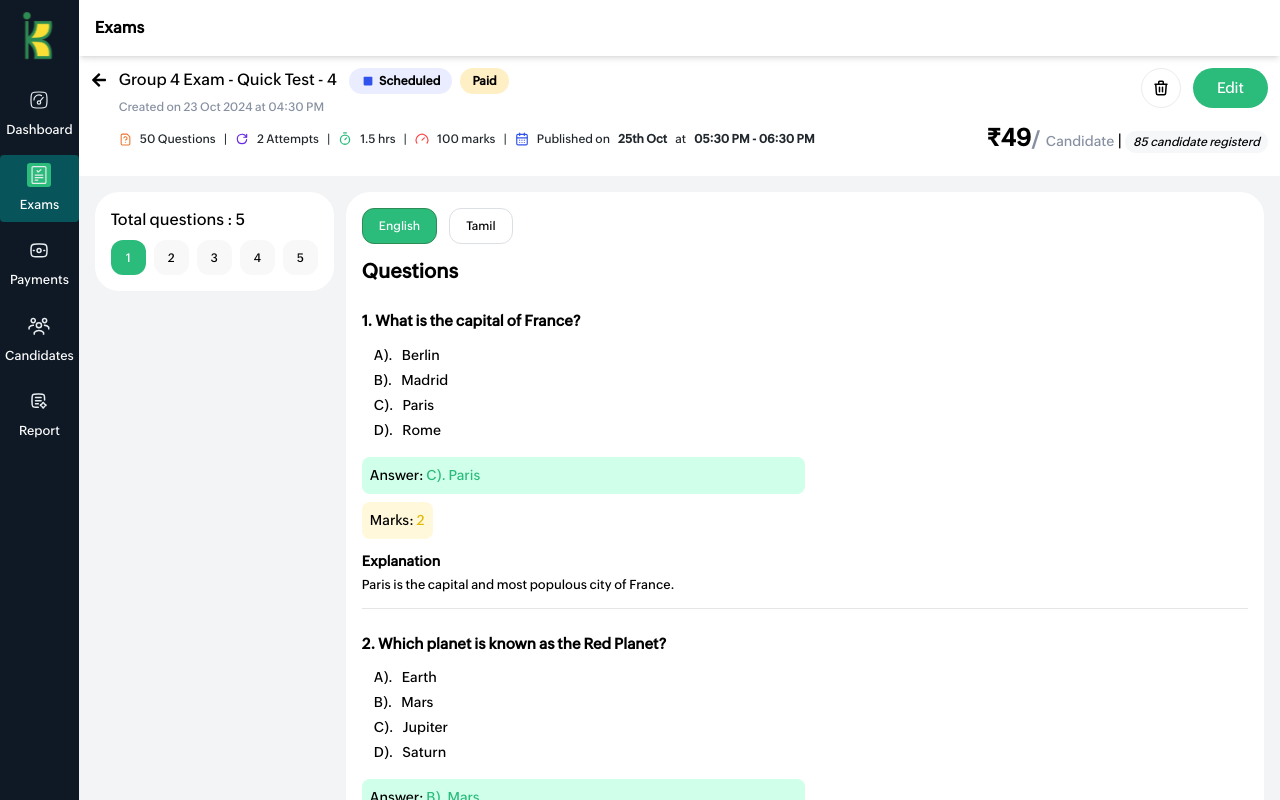
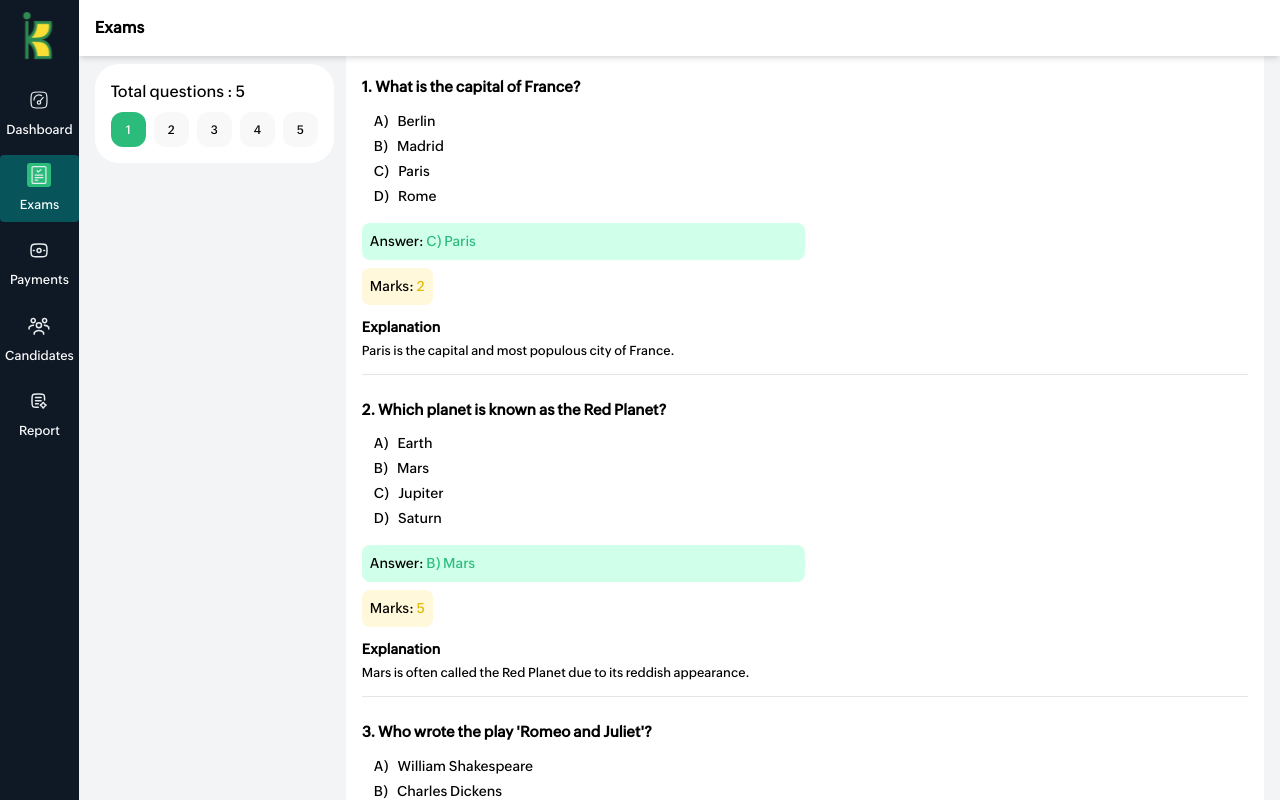
Before and after one commit to ibhaudur/kasadara-kal-admin, a React (Vite) app: page /exams/view/1 in a window 1280 px wide. Built offline with nearby package versions, Linux system fonts and the light colour scheme.

Commit message:
scroll to questions

```diff
--- a/src/pages/dashboard/index.tsx
+++ b/src/pages/dashboard/index.tsx
@@ -1,13 +1,28 @@
 import React, { useEffect } from "react";
 import { useDispatch } from "react-redux";
 import { changeHeader } from "../../store/slice/headerSlice";
-
+import avt from "../../../public/images/dashboard.svg";
 const Dashboard: React.FC = () => {
   const dispatch = useDispatch();
   useEffect(() => {
     dispatch(changeHeader("Dashboard"));
   }, []);
-  return <div>Dashboard</div>;
+  return (
+    <section className="p-4">
+      <div className="rounded-[16px] flex justify-between items-center bg-white p-3">
+        <div>
+          <h5 className="text-[24px] font-medium">
+            Welcome back <b>Jeason Statham !</b>
+          </h5>
+          <small className="text-[#8790A1] text-[15px]">
+            You have earned 54% profit more than last month which is great
+            thing.{" "}
+          </small>
+        </div>
+        <img src={avt} alt="icon" />
+      </div>
+    </section>
+  );
 };
 
 export default Dashboard;
--- a/src/pages/exams/pages/viewExam/component/QuestionsList.tsx
+++ b/src/pages/exams/pages/viewExam/component/QuestionsList.tsx
@@ -1,16 +1,27 @@
-import React, { useState } from "react";
+import React, { useState, useEffect, useRef } from "react";
 import { QuestionItem } from "../../../../../types/pages.types";
 
 type QuestionsListProps = {
   questions: QuestionItem[];
+  select: number;
 };
 
-const QuestionsList: React.FC<QuestionsListProps> = ({ questions }) => {
+const QuestionsList: React.FC<QuestionsListProps> = ({ questions, select }) => {
   const [language, setLanguage] = useState<"English" | "Tamil">("English");
+
+  const questionRefs = useRef<{ [key: number]: HTMLDivElement | null }>({});
+
+  useEffect(() => {
+    if (select && questionRefs.current[select]) {
+      questionRefs.current[select]?.scrollIntoView({
+        behavior: "smooth",
+        block: "start",
+      });
+    }
+  }, [select]);
 
   return (
     <React.Fragment>
-      {/* Language Toggle */}
       <ul className="p-0 flex gap-3">
         {(["English", "Tamil"] as const).map((item) => (
           <li
@@ -26,8 +37,6 @@ const QuestionsList: React.FC<QuestionsListProps> = ({ questions }) => {
           </li>
         ))}
       </ul>
-
-      {/* Questions */}
       <div>
         <h5 className="text-[20px] font-semibold mt-3">Questions</h5>
         {questions.map((item) => {
@@ -36,41 +45,33 @@ const QuestionsList: React.FC<QuestionsListProps> = ({ questions }) => {
 
           return (
             <div
+              ref={(el) => {
+                questionRefs.current[item.id] = el;
+              }}
               key={item.id}
-              className="my-3 border-b border-b-[#E5E5E5] py-3 last:border-b-0"
+              className="my-3 border-b border-b-[#E5E5E5] py-3 last:border-b-0 scroll-mt-16"
             >
-              {/* Question */}
               <p className="font-bold text-[15px]">
                 {item.id}. {q.question}
               </p>
-
-              {/* Options */}
               <ul className="p-3">
                 {(["A", "B", "C", "D"] as const).map((key) => (
                   <li key={key} className="mb-1 text-[14px] font-light">
-                    {key}
-                    {")"}. &nbsp; {q.options[key]}
+                    {key}) &nbsp; {q.options[key]}
                   </li>
                 ))}
               </ul>
-
-              {/* Answer */}
               {q.answer && (
                 <p className="bg-[#D0FFEA] mb-2 p-2 rounded-[8px] text-[14px] w-[50%]">
                   Answer:{" "}
                   <span className="text-[#2BBC7C]">
-                    {answerKey}
-                    {")"}. {q.options[answerKey]}
+                    {answerKey}) {q.options[answerKey]}
                   </span>
                 </p>
               )}
-
-              {/* Marks */}
               <p className="bg-[#FFF8DA] p-2 rounded-[8px] text-[14px] inline-block">
                 Marks: <span className="text-[#E2B905]">{item.mark}</span>
               </p>
-
-              {/* Explanation */}
               {q.description && (
                 <>
                   <h5 className="text-[14px] font-semibold mt-3">
--- a/src/pages/exams/pages/viewExam/component/ToatalQestions.tsx
+++ b/src/pages/exams/pages/viewExam/component/ToatalQestions.tsx
@@ -15,10 +15,10 @@ const ToatalQestions: React.FC<StepsProps> = ({
           <small
             key={index}
             onClick={() => {
-              if (index < questions.length) setSelect(index);
+              if (index < questions.length) setSelect(index + 1);
             }}
             className={`w-[35px] h-[35px] flex items-center justify-center text-[12px]  rounded-[12px] shrink-0 ${
-              select === index ? "bg-[#2BBC7C] text-white" : "bg-[#F8F8F8]"
+              select === index + 1 ? "bg-[#2BBC7C] text-white" : "bg-[#F8F8F8]"
             } ${
               Number(questions.length) >= index + 1
                 ? "cursor-pointer"
--- a/src/pages/exams/pages/viewExam/index.tsx
+++ b/src/pages/exams/pages/viewExam/index.tsx
@@ -1,13 +1,13 @@
 import { useEffect, useState } from "react";
 import { useDispatch } from "react-redux";
 import { changeHeader } from "../../../../store/slice/headerSlice";
-import Header from "./component/header";
 import ToatalQestions from "./component/ToatalQestions";
 import { QuestionItem } from "../../../../types/pages.types";
 import QuestionsList from "./component/QuestionsList";
+import Header from "./component/Header";
 
 const ViewExam = () => {
-  const [select, setSelect] = useState<number>(0);
+  const [select, setSelect] = useState<number>(1);
   const [questions, setQuestions] = useState<QuestionItem[]>([
     {
       id: 1,
@@ -128,7 +128,7 @@ const ViewExam = () => {
           setSelect={setSelect}
         />
         <div className="bg-white p-4 flex-grow rounded-3xl">
-          <QuestionsList questions={questions} />
+          <QuestionsList select={select} questions={questions} />
         </div>
       </div>
     </section>
```
Also changed, not shown: public/images/dashboard.svg (added).
